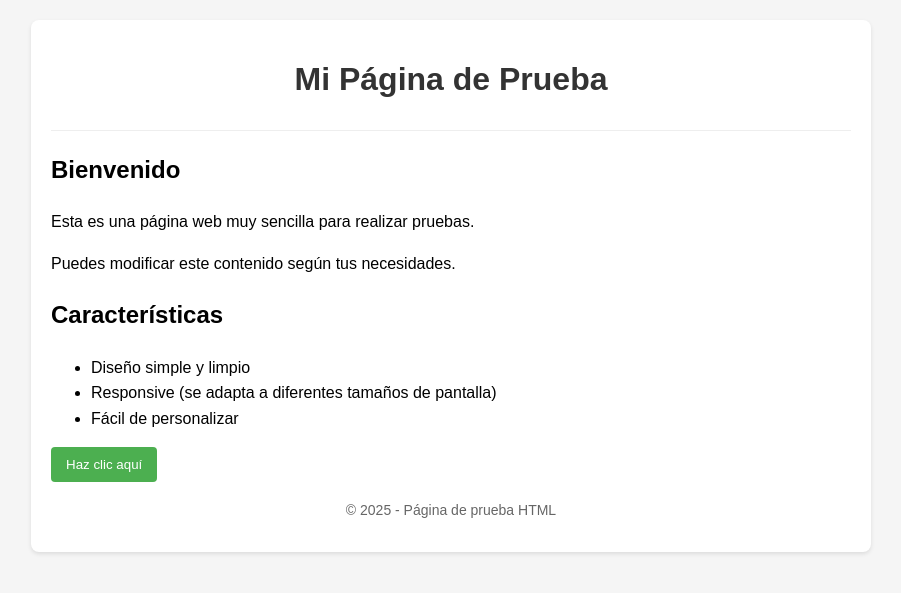
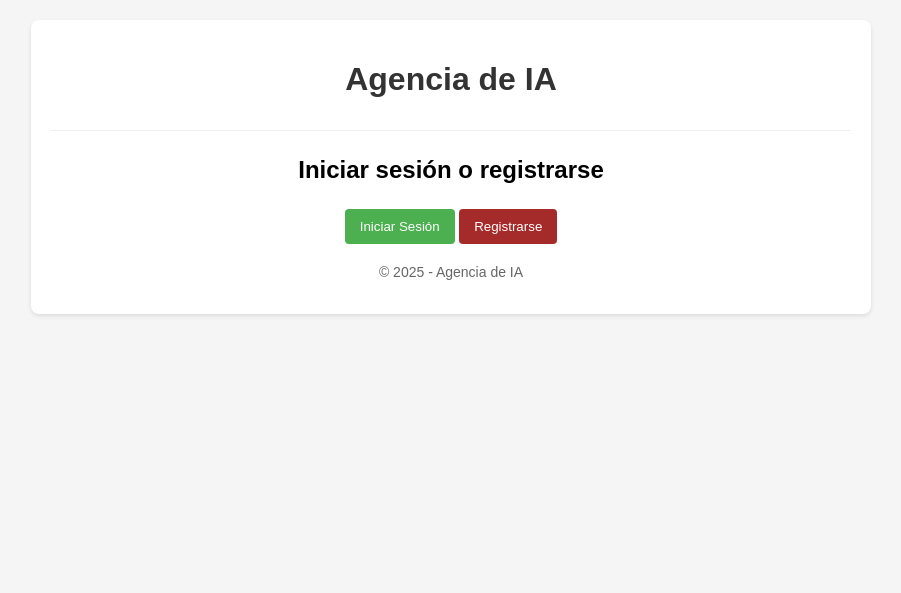
Before and after one commit to Guillermomd01/eventia, a Flask app: page / in a window 1280 px wide. Shown: the top 593 px of the page, without its empty margins (189-1090 px from the left). Run offline with Flask 3, Linux system fonts and the light colour scheme.

Commit message:
es hora de empezar con la IA

```diff
--- a/app/templates/index.html
+++ b/app/templates/index.html
@@ -30,14 +30,24 @@
         }
         .content {
             line-height: 1.6;
+            text-align: center;
         }
-        .btn {
+        .btn-ini {
             background-color: #4CAF50;
             color: white;
             border: none;
             padding: 10px 15px;
             border-radius: 4px;
             cursor: pointer;
+        }
+        .btn-reg {
+            background-color: brown;
+            color: white;
+            border: none;
+            padding: 10px 15px;
+            border-radius: 4px;
+            cursor: pointer;
+
         }
         .btn:hover {
             background-color: #45a049;
@@ -53,26 +63,17 @@
 <body>
     <div class="container">
         <header>
-            <h1>Mi Página de Prueba</h1>
+            <h1>Agencia de IA</h1>
         </header>
 
         <div class="content">
-            <h2>Bienvenido</h2>
-            <p>Esta es una página web muy sencilla para realizar pruebas.</p>
-            <p>Puedes modificar este contenido según tus necesidades.</p>
-
-            <h2>Características</h2>
-            <ul>
-                <li>Diseño simple y limpio</li>
-                <li>Responsive (se adapta a diferentes tamaños de pantalla)</li>
-                <li>Fácil de personalizar</li>
-            </ul>
-
-            <button class="btn" onclick="alert('¡Botón presionado!')">Haz clic aquí</button>
+            <h2>Iniciar sesión o registrarse</h2>
+            <button class="btn-ini" >Iniciar Sesión</button>
+            <button class="btn-reg" > Registrarse</button>
         </div>
 
         <footer>
-            <p>&copy; 2025 - Página de prueba HTML</p>
+            <p>&copy; 2025 - Agencia de IA</p>
         </footer>
     </div>
 
```
Also changed, not shown: app/templates/dashboard.html (+26 -5 lines), app/templates/subida_archivo_form.html (renamed from app/templates/archivo_form.html).
